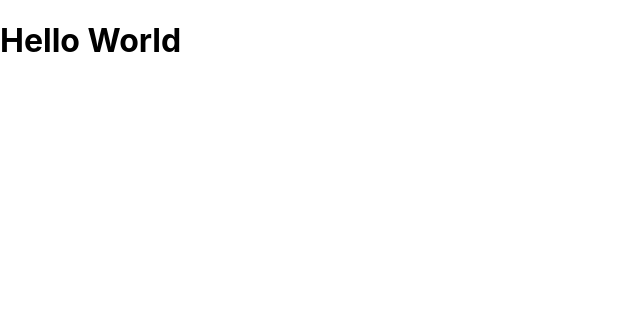
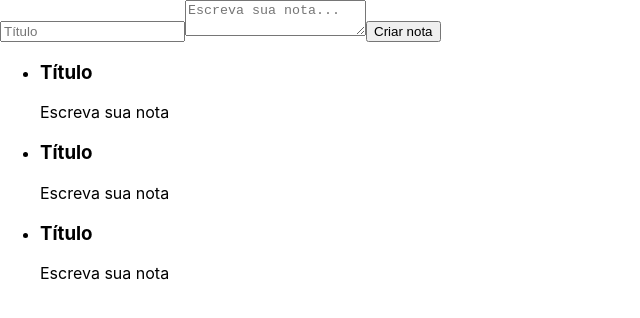
Before and after one commit to vmussato/ceep, a React (Create React App) app: page / in a window 1280 px wide. Shown: the top 318 px of the page, without its empty margins (0-640 px from the left). Built offline with nearby package versions, Linux system fonts and the light colour scheme.

Commit message:
Creating a list component

```diff
--- a/src/App.js
+++ b/src/App.js
@@ -1,7 +1,17 @@
 import React from 'react';
+import ListaDeNotas from './components/listaDeNotas';
 
 function App() {
-  return <h1>Hello World</h1>;
+  return (
+    <section>
+      <form>
+        <input type="text" placeholder="Título" />
+        <textarea placeholder="Escreva sua nota..."></textarea>
+        <button>Criar nota</button>
+      </form>
+      <ListaDeNotas />
+    </section>
+  );
 }
 
 export default App;
--- /dev/null
+++ b/src/components/listaDeNotas.jsx
@@ -0,0 +1,34 @@
+import React, { Component } from 'react';
+
+export default class ListaDeNotas extends Component {
+  render() {
+    return (
+      <ul>
+        <li>
+          <section>
+            <header>
+              <h3>Título</h3>
+            </header>
+            <p>Escreva sua nota</p>
+          </section>
+        </li>
+        <li>
+          <section>
+            <header>
+              <h3>Título</h3>
+            </header>
+            <p>Escreva sua nota</p>
+          </section>
+        </li>
+        <li>
+          <section>
+            <header>
+              <h3>Título</h3>
+            </header>
+            <p>Escreva sua nota</p>
+          </section>
+        </li>
+      </ul>
+    );
+  }
+}
```
